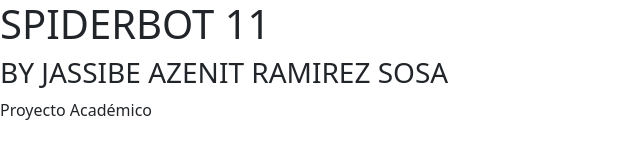
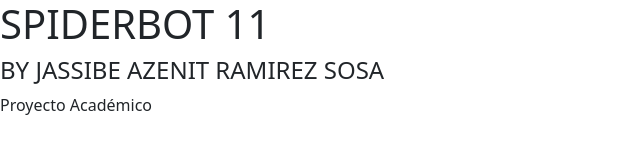
Before and after one commit to CAELUMJ13/spiderbot11, a plain HTML site: page index.html in a window 1280 px wide. Shown: the whole page, without its empty margins (0-640 px from the left). Drawn offline with nearby package versions, Linux system fonts and the light colour scheme.

Commit message:
change letter

```diff
--- a/index.html
+++ b/index.html
@@ -11,7 +11,7 @@
 <body>
     <div class="img-fluid" >
         <h1> SPIDERBOT 11 </h1>
-        <h3> BY JASSIBE AZENIT RAMIREZ SOSA </h3>
+        <h4> BY JASSIBE AZENIT RAMIREZ SOSA </h4>
         <p> Proyecto Académico </p>
         <picture> <img src="./assets/Spiderbot01.png" class="img-fluid" alt=""></picture>
         <picture> <img src="./assets/Spiderbot02.png" class="img-fluid" alt=""></picture>
```
